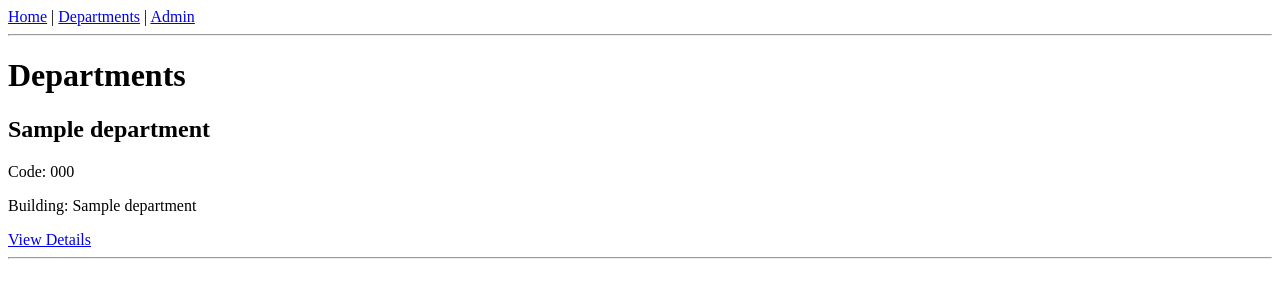
After one commit to kelandesu11/Django-MVT-Beginner, a Django app: template templates/departments/department_list.html in a window 1280 px wide. The commit adds this page. Shown: the top 300 px of the page. Run offline with Django 3.2, Linux system fonts and the light colour scheme; the template is opened without the code that fills it: most values are stand-ins (such as "Sample title", 1, 10 or a date in 2020).

Commit message:
Add departments functionality with views, templates, and URL routing

```diff
--- /dev/null
+++ b/departments/urls.py
@@ -0,0 +1,6 @@
+from django.urls import path
+from . import views
+
+urlpatterns = [
+    path('', views.department_list, name='department_list'),
+]
--- a/templates/base.html
+++ b/templates/base.html
@@ -6,7 +6,7 @@
     <body>
         <nav>
             <a href="{% url 'home' %}">Home</a> |
-            <a href="/departments/">Departments</a> |
+            <a href="{% url 'department_list' %}">Departments</a> |
             <a href="/admin/">Admin</a>
         </nav>
 
--- /dev/null
+++ b/templates/departments/department_list.html
@@ -0,0 +1,17 @@
+{% extends 'base.html' %}
+
+{% block content %}
+    <h1>Departments</h1>
+
+{% for department in departments %}
+    <div>
+        <h2>{{ department.name }}</h2>
+        <p>Code: {{ department.code }}</p>
+        <p>Building: {{ department.building_name }}</p>
+        <a href="/departments/{{ department.id }}/">View Details</a>
+    </div>
+    <hr>
+{% empty %}
+    <p>No departments found.</p>
+{% endfor %}
+{% endblock %}
--- a/templates/home.html
+++ b/templates/home.html
@@ -9,6 +9,6 @@
     </p>
 
     <p>
-        <a href="/departments/">View Departments</a>
+        <a href="{% url 'department_list' %}">View Departments</a>
     </p>
 {% endblock %}
--- a/university_portal/urls.py
+++ b/university_portal/urls.py
@@ -1,5 +1,5 @@
 from django.contrib import admin
-from django.urls import path
+from django.urls import path, include
 from django.shortcuts import render
 
 
@@ -10,4 +10,5 @@ def home(request):
 urlpatterns = [
     path('admin/', admin.site.urls),
     path('', home, name='home'),
+    path('departments/', include('departments.urls')),
 ]
```
Also changed, not shown: departments/views.py (+9 -1 lines), README.md.
